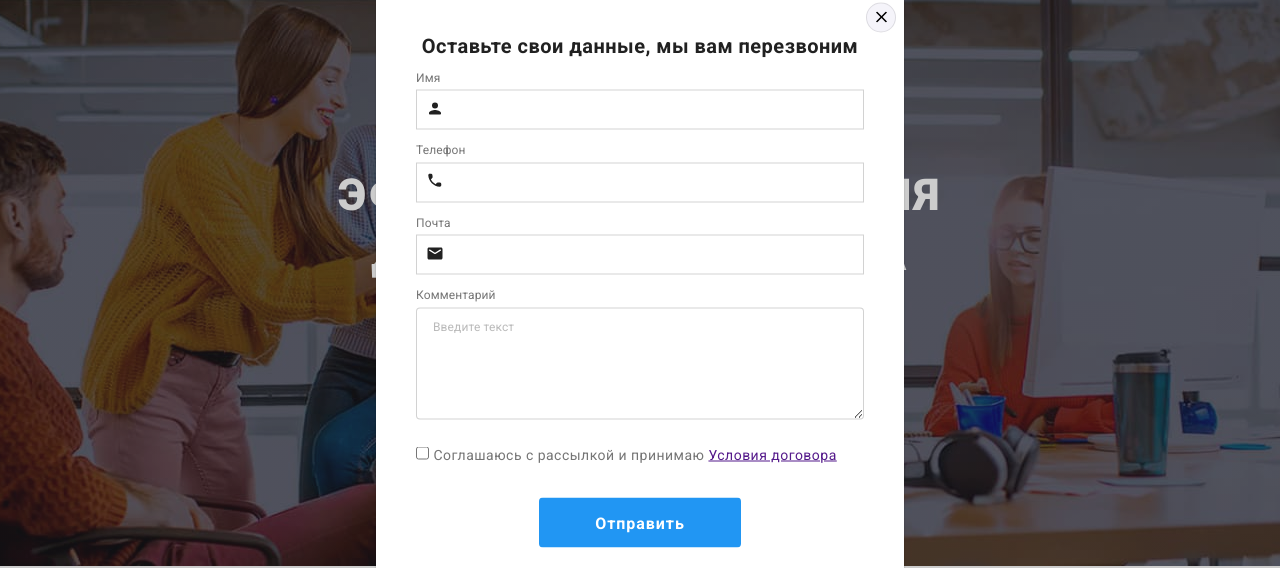
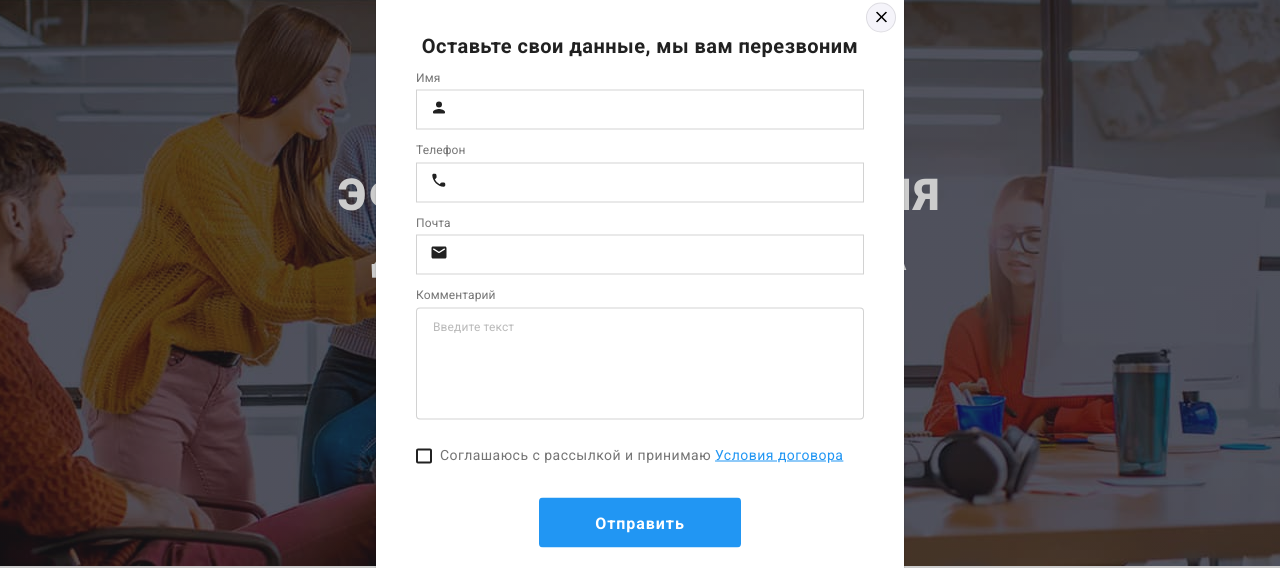
Before and after one commit to Yuliia-Petrova/goit-markup-hw-06, a plain HTML site: page index.html in a window 1280 px wide. Both pictures are taken after a click on the button "Заказать услугу". Shown: the part 115-683 px from the top of the page. Drawn offline with nearby package versions, Linux system fonts and the light colour scheme.

Commit message:
Update styles.css

```diff
--- a/css/styles.css
+++ b/css/styles.css
@@ -612,6 +612,7 @@ footer .container {
 }
 
 .modal {
+  position: relative;
   width: 528px;
   height: 581px;
   position: absolute;
@@ -635,6 +636,9 @@ footer .container {
 }
 
 .modal-close-button {
+  position: absolute;
+  top: 0;
+  right: 0;
   width: 30px;
   height: 30px;
   background-color: var(--primary-bg-color);
@@ -656,7 +660,7 @@ footer .container {
 }
 
 .modal-header {
-  display: flex;
+  display: block;
 }
 
 .modal-heading {
@@ -666,7 +670,7 @@ footer .container {
   line-height: 1.15;
   width: 448px;
   margin-top: 40px;
-  margin-left: 40px;
+  margin-left: auto;
   margin-right: auto;
   text-align: center;
 }
@@ -684,9 +688,9 @@ footer .container {
 
 .input-field svg {
   position: absolute;
-  top: 0;
+  top: 50%;
   left: 0;
-  transform: translate(10px, 32px);
+  transform: translateX(14px);
   width: 18px;
   height: 18px;
   fill: var(--title-color);
@@ -704,6 +708,7 @@ footer .container {
   margin-top: 4px;
   border: 1px solid rgba(33, 33, 33, 0.2);
   transition: border var(--transition-duration) var(--timing-function);
+  padding-left: 35px;
 }
 
 .input-field:hover input,
@@ -711,11 +716,6 @@ footer .container {
 .input-field:hover textarea,
 .input-field:focus textarea {
   border: 1px solid var(--accent-color);
-}
-
-.input-field input,
-.input-field textarea {
-  outline: none;
 }
 
 .input-field label {
@@ -730,6 +730,7 @@ footer .container {
   margin: 4px 0 20px;
   border: 1px solid rgba(33, 33, 33, 0.2);
   border-radius: 4px;
+  resize: none;
 }
 
 .input-field textarea::placeholder {
@@ -745,9 +746,40 @@ footer .container {
   margin-bottom: 30px;
 }
 
-.policy-box label {
+.policy-label {
+  display: flex;
+  align-items: center;
   font-size: 14px;
   line-height: 1.71;
+}
+
+.policy-icon {
+  display: inline-block;
+  margin-right: 8px;
+  width: 16px;
+  height: 15px;
+  border: 2px solid var(--title-color);
+  border-radius: 2px;
+}
+
+.agreement-link {
+  color: var(--accent-color);
+  margin-left: 4px;
+}
+
+.checkbox {
+  appearance: none;
+  -webkit-appearance: none;
+  -moz-appearance: none;
+  position: absolute;
+}
+
+.checkbox:checked + .policy-icon {
+  background-color: var(--accent-color);
+  background-image: url(../images/policy-icon.svg);
+  background-size: contain;
+  background-origin: border-box;
+  border-color: var(--accent-color);
 }
 
 .submit-button {
--- a/index.html
+++ b/index.html
@@ -435,6 +435,8 @@
         </div>
       </div>
     </footer>
+
+    <!-- Modal  -->
     <div class="backdrop is-hidden" data-modal>
       <div class="modal">
         <div class="modal-header">
@@ -482,11 +484,17 @@
             </div>
 
             <div class="policy-box">
-              <input type="checkbox" name="policy" id="policy" />
-              <label for="policy"
-                >Соглашаюсь с рассылкой и принимаю
-                <a href="">Условия договора</a></label
-              >
+              <label class="policy-label" for="policy">
+                <input
+                  class="checkbox"
+                  type="checkbox"
+                  name="policy"
+                  id="policy"
+                />
+                <span class="policy-icon"></span>
+                Соглашаюсь с рассылкой и принимаю
+                <a href="" class="agreement-link">Условия договора</a>
+              </label>
             </div>
 
             <button type="submit" class="submit-button">Отправить</button>
```
Also changed, not shown: images/policy-icon.svg (added).
